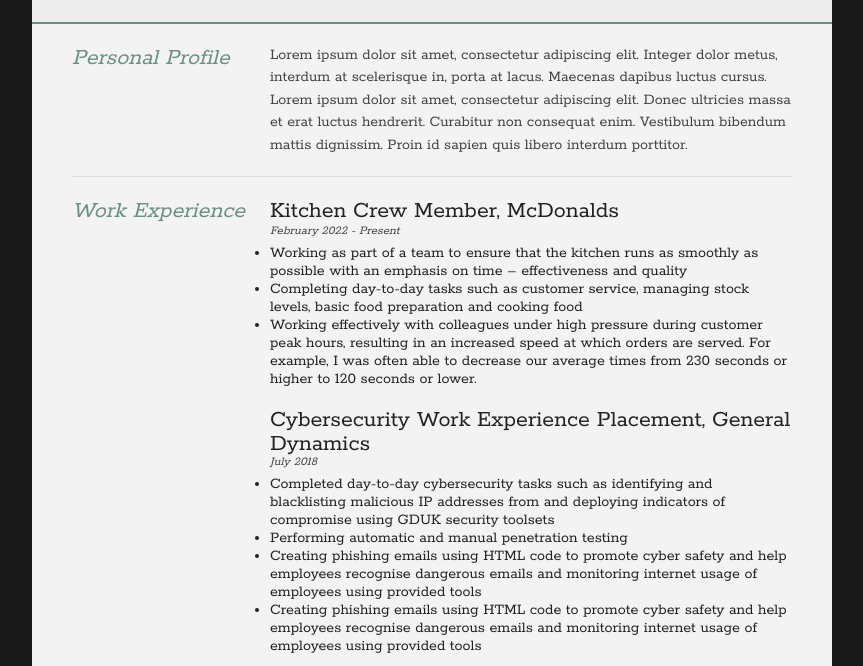
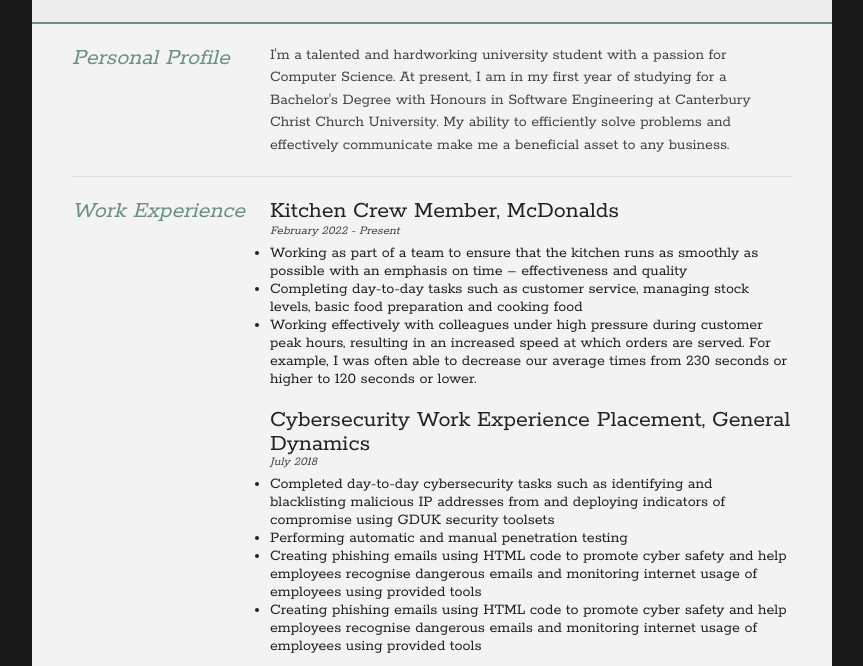
Before and after one commit to J-Excell/J-Excell.github.io, a plain HTML site: page index.html in a window 1280 px wide. Shown: the part 134-800 px from the top of the page, without its empty margins (208-1071 px from the left). Drawn offline with Linux system fonts and the light colour scheme.

Commit message:
Added personal profile

```diff
--- a/index.html
+++ b/index.html
@@ -36,7 +36,9 @@
 				</div>
 
 				<div class="sectionContent">
-					<p>Lorem ipsum dolor sit amet, consectetur adipiscing elit. Integer dolor metus, interdum at scelerisque in, porta at lacus. Maecenas dapibus luctus cursus. Lorem ipsum dolor sit amet, consectetur adipiscing elit. Donec ultricies massa et erat luctus hendrerit. Curabitur non consequat enim. Vestibulum bibendum mattis dignissim. Proin id sapien quis libero interdum porttitor.</p>
+					<p>I'm a talented  and hardworking university student with a passion for Computer Science. At present, I am in my first year of
+					studying for a Bachelor's Degree with Honours in Software Engineering at Canterbury Christ Church University. My ability to efficiently
+					solve problems and effectively communicate make me a beneficial asset to any business.</p>
 				</div>
 			</article>
 			<div class="clear"></div>
```
